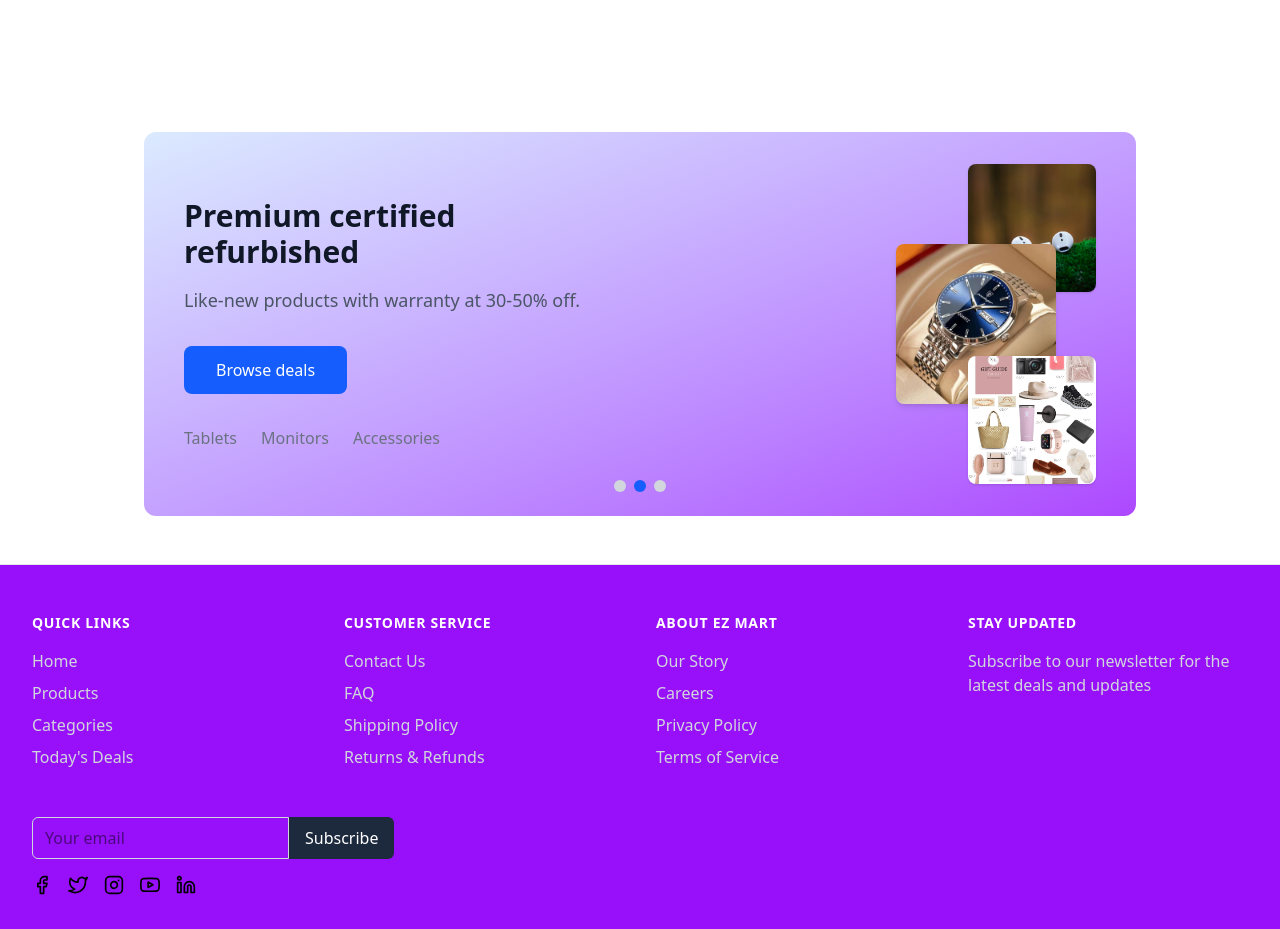
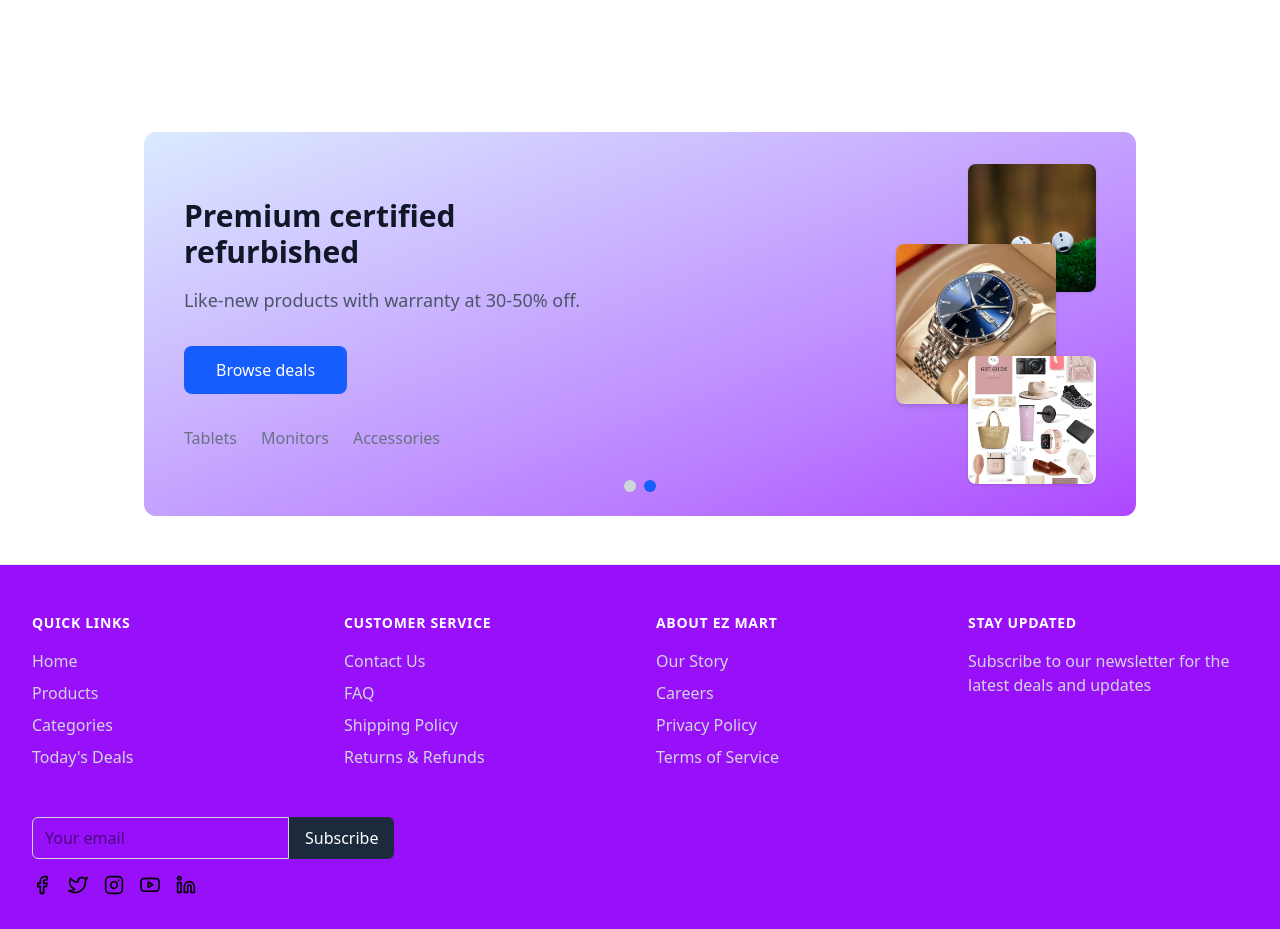
Before and after one commit to sk-235648/ezmart, a Next.js app: page / in a window 1280 px wide. Shown: the part 1640-2569 px from the top of the page. Built offline with nearby package versions, Linux system fonts and the light colour scheme; grey boxes are pictures that could not be loaded.

Commit message:
Banner updated

```diff
--- a/components/Bigcard.js
+++ b/components/Bigcard.js
@@ -27,31 +27,20 @@ const Bigcard = () => {
         "/images/watch.jpg",
         "/images/accessories.jpg"
       ]
-    },
-    {
-      title: "Exclusive refurbished deals",
-      description: "Limited-time offers on certified pre-owned devices.",
-      buttonText: "View offers",
-      categories: ["Gaming", "Cameras", "Home Appliances"],
-      images: [
-        "/images/gaming-refurb.jpg",
-        "/images/camera-refurb.jpg",
-        "/images/appliance-refurb.jpg"
-      ]
     }
   ];
 
-  // Auto-slide every 5 seconds
+  // Auto-slide every 3 seconds
   useEffect(() => {
     const interval = setInterval(() => {
       setCurrentCard((prev) => (prev + 1) % cards.length);
-    }, 5000);
+    }, 3000);
     return () => clearInterval(interval);
   }, [cards.length]);
 
   return (
     <div className="max-w-[80vw] mx-auto my-12 px-4">
-      <div className="relative h-96 rounded-xl overflow-hidden">
+      <div className="relative h-auto md:h-96 rounded-xl overflow-hidden">
         {/* Cards container with sliding animation */}
         <div
           className="flex h-full transition-transform duration-500 ease-in-out"
@@ -60,28 +49,43 @@ const Bigcard = () => {
           {cards.map((card, index) => (
             <div
               key={index}
-              className="flex-shrink-0 w-full h-full flex bg-gradient-to-br from-blue-100 to-purple-500"
+              className="flex-shrink-0 w-full h-full flex flex-col md:flex-row bg-gradient-to-br from-blue-100 to-purple-500"
             >
               {/* Text content */}
-              <div className="w-1/2 p-10 flex flex-col justify-center z-10">
-                <h2 className="text-3xl font-bold text-gray-900 mb-4">
+              <div className="w-full md:w-1/2 p-6 md:p-10 flex flex-col justify-center z-10">
+                <h2 className="text-2xl md:text-3xl font-bold text-gray-900 mb-3 md:mb-4">
                   {card.title}
                 </h2>
-                <p className="text-gray-600 mb-8 text-lg">{card.description}</p>
-                <button className="bg-blue-600 hover:bg-blue-700 text-white px-8 py-3 rounded-lg w-fit transition-colors">
+                <p className="text-gray-600 mb-6 md:mb-8 text-base md:text-lg">
+                  {card.description}
+                </p>
+                <button className="bg-blue-600 hover:bg-blue-700 text-white px-6 md:px-8 py-2 md:py-3 rounded-lg w-fit transition-colors text-sm md:text-base">
                   {card.buttonText}
                 </button>
-                <div className="flex space-x-6 mt-8">
+                <div className="flex flex-wrap gap-2 md:gap-6 mt-4 md:mt-8">
                   {card.categories.map((category, i) => (
-                    <span key={i} className="text-gray-500 font-medium">
+                    <span key={i} className="text-gray-500 font-medium text-sm md:text-base">
                       {category}
                     </span>
                   ))}
                 </div>
               </div>
 
-              {/* Image area as backgrounds */}
-              <div className="w-1/2 relative">
+              {/* Image area - responsive positioning */}
+              <div className="w-full md:w-1/2 relative h-48 md:h-auto">
+                {/* Mobile layout - smaller images in a row */}
+                <div className="md:hidden flex justify-center items-center h-full gap-4 px-4">
+                  {card.images.map((img, i) => (
+                    <div
+                      key={i}
+                      className="w-24 h-24 rounded-lg shadow-sm bg-cover bg-center"
+                      style={{ backgroundImage: `url(${img})` }}
+                    ></div>
+                  ))}
+                </div>
+
+                {/* Desktop layout - original positioning */}
+                <div className="hidden md:block w-full h-full">
                   <div
                     className="absolute top-8 right-10 w-32 h-32 rounded-lg shadow-sm bg-cover bg-center"
                     style={{ backgroundImage: `url(${card.images[0]})` }}
@@ -96,11 +100,12 @@ const Bigcard = () => {
                   ></div>
                 </div>
               </div>
+            </div>
           ))}
         </div>
 
         {/* Indicator dots */}
-        <div className="absolute bottom-6 left-1/2 -translate-x-1/2 flex space-x-2 z-10">
+        <div className="absolute bottom-4 md:bottom-6 left-1/2 -translate-x-1/2 flex space-x-2 z-10">
           {cards.map((_, index) => (
             <button
               key={index}
```
Lines whose indentation alone changed are shown as unchanged.
